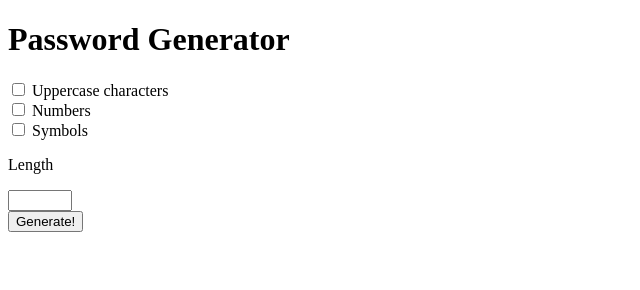
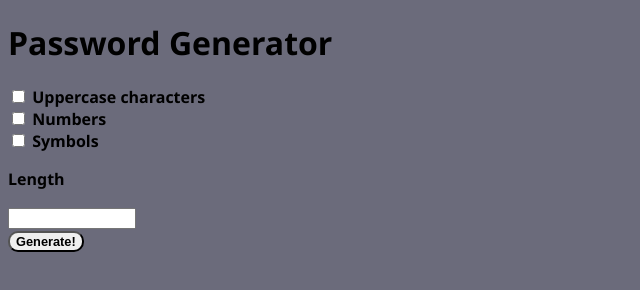
Before and after one commit to NoMoreCakee/NoMoreCakee.github.io, a plain HTML site: page index.html in a window 1280 px wide. Shown: the whole page, without its empty margins (0-640 px from the left). Drawn offline with Linux system fonts and the light colour scheme.

Commit message:
Update index.html
Co-Authored-By: SarkadiDominik <99689141+SarkadiDominik@users.noreply.github.com>

```diff
--- a/index.html
+++ b/index.html
@@ -2,6 +2,8 @@
 <html lang="en">
     <head>
         <title>Password Generator</title>
+        <link rel="stylesheet" href="style.css">
+        <link rel="shortcut icon" href="logo.png">
     </head>
     <body>
         <h1>Password Generator</h1>
```
